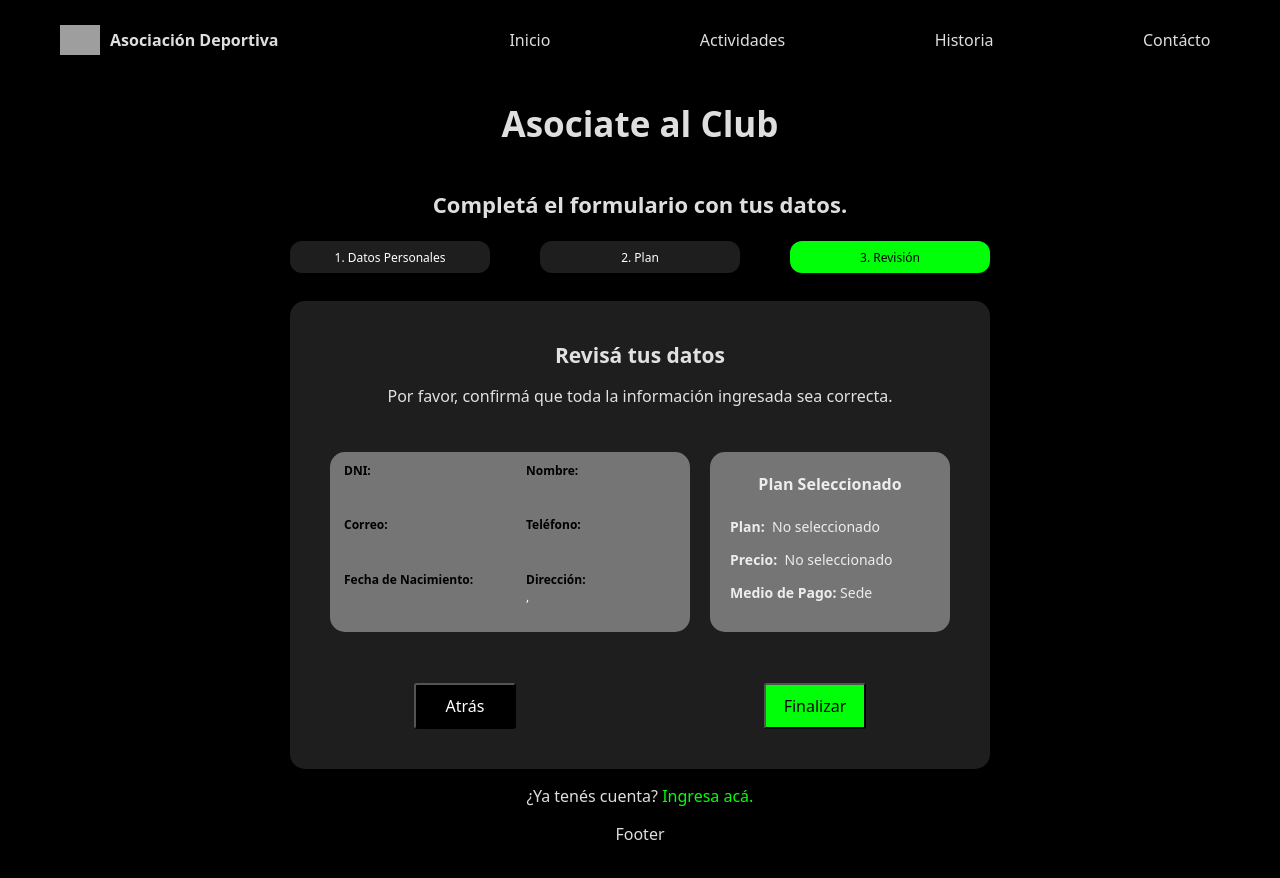
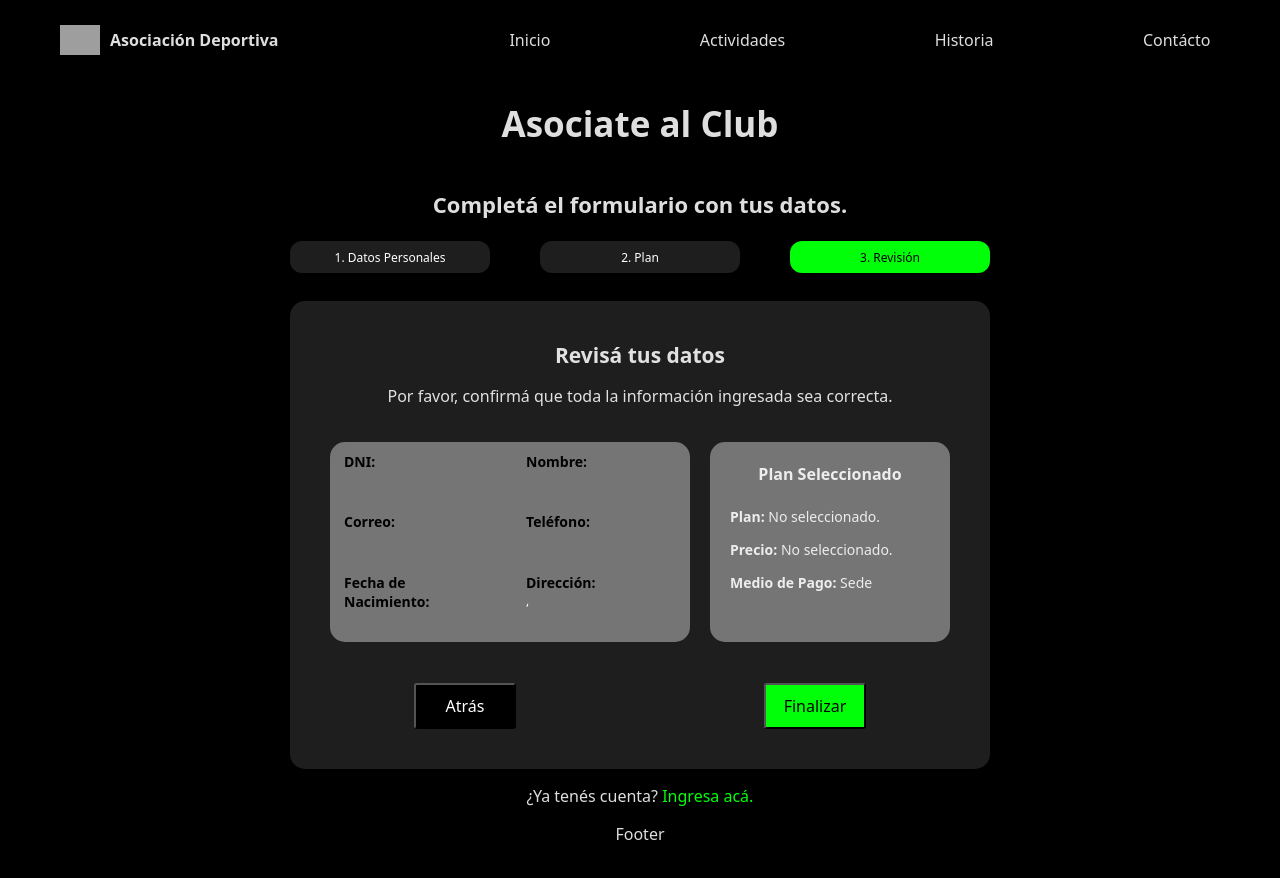
Before and after one commit to JuanPabloRomero00/SAD, a React (Vite) app in the folder frontend/: page /signup in a window 1280 px wide. Both pictures are taken after a click on the button "3. Revisión". Shown: the top 878 px of the page. Built offline with nearby package versions, Linux system fonts and the light colour scheme; grey boxes are pictures that could not be loaded.

Commit message:
Fix estilos

```diff
--- a/frontend/src/index.css
+++ b/frontend/src/index.css
@@ -317,7 +317,7 @@ button:focus-visible {
   box-sizing: border-box;
   border-radius: 15px;
   width: 360px;
-  height: 180px;
+  height: 200px;
   display: flex;
   flex-wrap: wrap;
   padding: 0 14px;
@@ -335,6 +335,7 @@ button:focus-visible {
 .newUserDetail strong{
   align-content: start;
   color: #000000;
+  font-size: 14px;
 }
 
 .newUserDetail li{
@@ -348,7 +349,7 @@ button:focus-visible {
 .planDetail{
   list-style: none;
   width: 240px;
-  height: 180px;
+  height: 200px;
   background-color: #757575;
   border-radius: 15px;
 }
--- a/frontend/src/pages/Signup.jsx
+++ b/frontend/src/pages/Signup.jsx
@@ -154,8 +154,8 @@ const Step3 = ({ data, plans }) => {
           </ul>
           <div className='planDetail'>
             <h4>Plan Seleccionado</h4>
-            <p><strong>Plan: </strong>&nbsp; {planSeleccionado ? planSeleccionado.name : 'No seleccionado'}</p>
-            <p><strong>Precio: </strong>&nbsp; {planSeleccionado ? `${'$' + planSeleccionado.price}` : 'No seleccionado'}</p>
+            <p><strong>Plan: </strong>&nbsp;{planSeleccionado ? planSeleccionado.name : 'No seleccionado.'}</p>
+            <p><strong>Precio: </strong>&nbsp;{planSeleccionado ? `${'$' + planSeleccionado.price}` : 'No seleccionado.'}</p>
             <p><strong>Medio de Pago: </strong>&nbsp;Sede</p>
           </div>
         </div>
```
